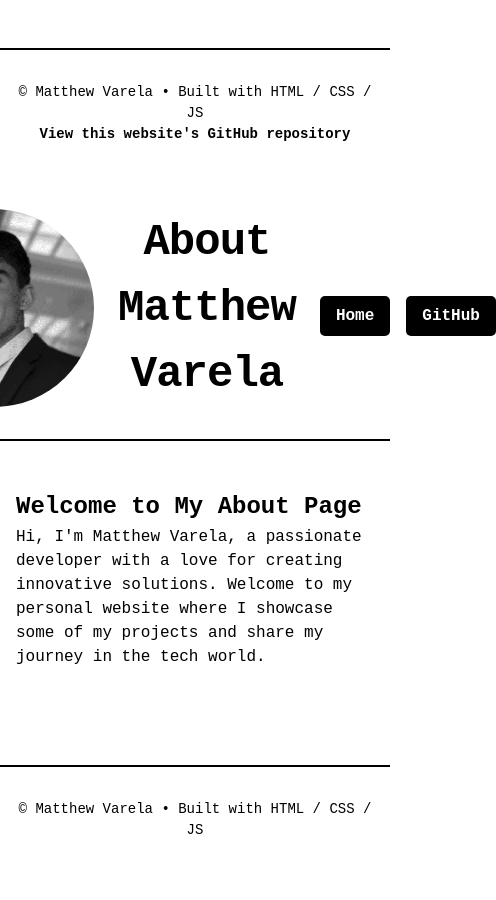
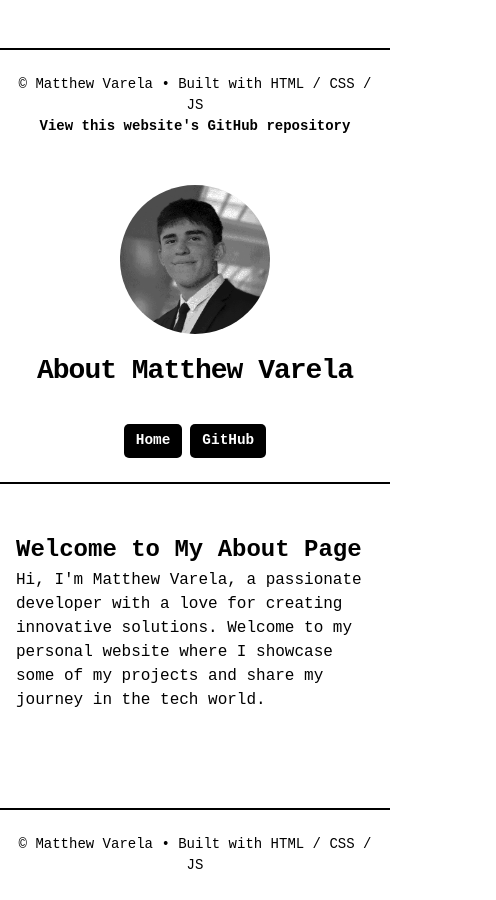
Before and after one commit to matthew-varela/personal-website, a website: page about.html in a window 390 px wide. Shown: the whole page, 496 px wide, since content can reach past the window. Drawn offline with Linux system fonts and the light colour scheme.

Commit message:
mobile device changes

```diff
--- a/styles.css
+++ b/styles.css
@@ -186,3 +186,54 @@ nav a:hover {
   opacity: 0.8;
   margin-top: -0.5rem;
 }
+
+@media (max-width: 600px) {
+  .site-header,
+  .site-footer {
+    padding: 1.5rem 1rem;
+  }
+
+  .site-title {
+    font-size: 1.75rem;
+  }
+
+  .site-tagline {
+    font-size: 1rem;
+  }
+
+  nav {
+    flex-wrap: wrap;
+    gap: 0.5rem;
+  }
+
+  nav a {
+    padding: 0.4rem 0.75rem;
+    font-size: 0.9rem;
+  }
+
+  .project {
+    padding: 1rem;
+  }
+
+  .project-title {
+    font-size: 1.5rem;
+  }
+
+  .project-subtitle {
+    font-size: 0.9rem;
+  }
+
+  .about-header {
+    flex-direction: column;
+    gap: 1rem;
+  }
+
+  .headshot {
+    margin: 0 auto 1rem;
+    max-width: 150px;
+  }
+
+  .about-content {
+    flex-direction: column;
+  }
+}
```
